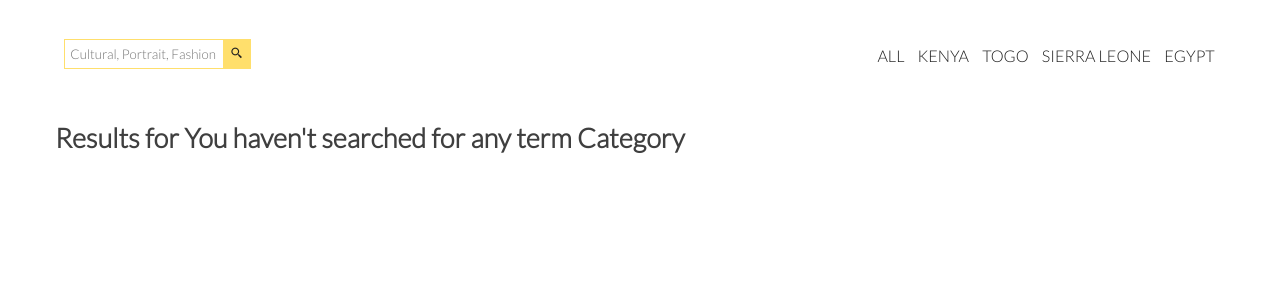
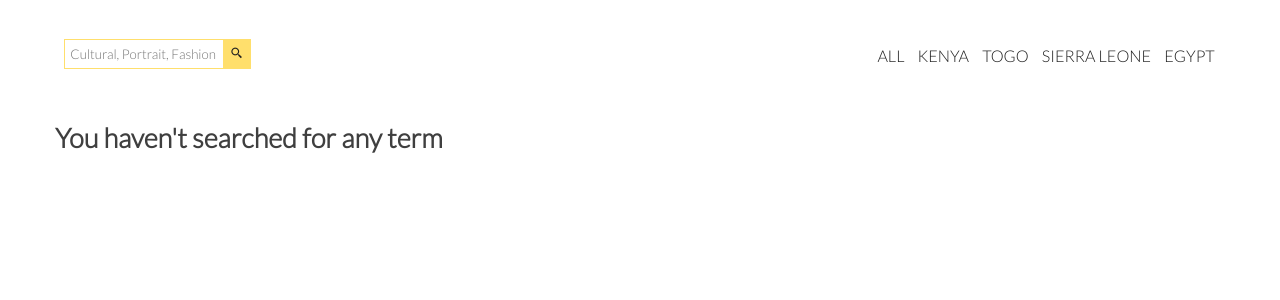
Before and after one commit to peterken674/gallery, a Django app: page /search/ in a window 1280 px wide. Shown: the part 164-464 px from the top of the page. Run offline with Django 3.2, Linux system fonts and the light colour scheme; some libraries are stand-ins or nearby versions.

Commit message:
Change results message.

```diff
--- a/gallery/templates/index.html
+++ b/gallery/templates/index.html
@@ -59,7 +59,7 @@
 
                 <ul>
                     {% if message %}
-                    <h2 style="color: #3F3F3F;">Results for {{ message }} Category</h2>
+                    <h2 style="color: #3F3F3F;">{{ message }}</h2>
                     {% endif %}
 
                 <a href="#" class="close"></a>
```
